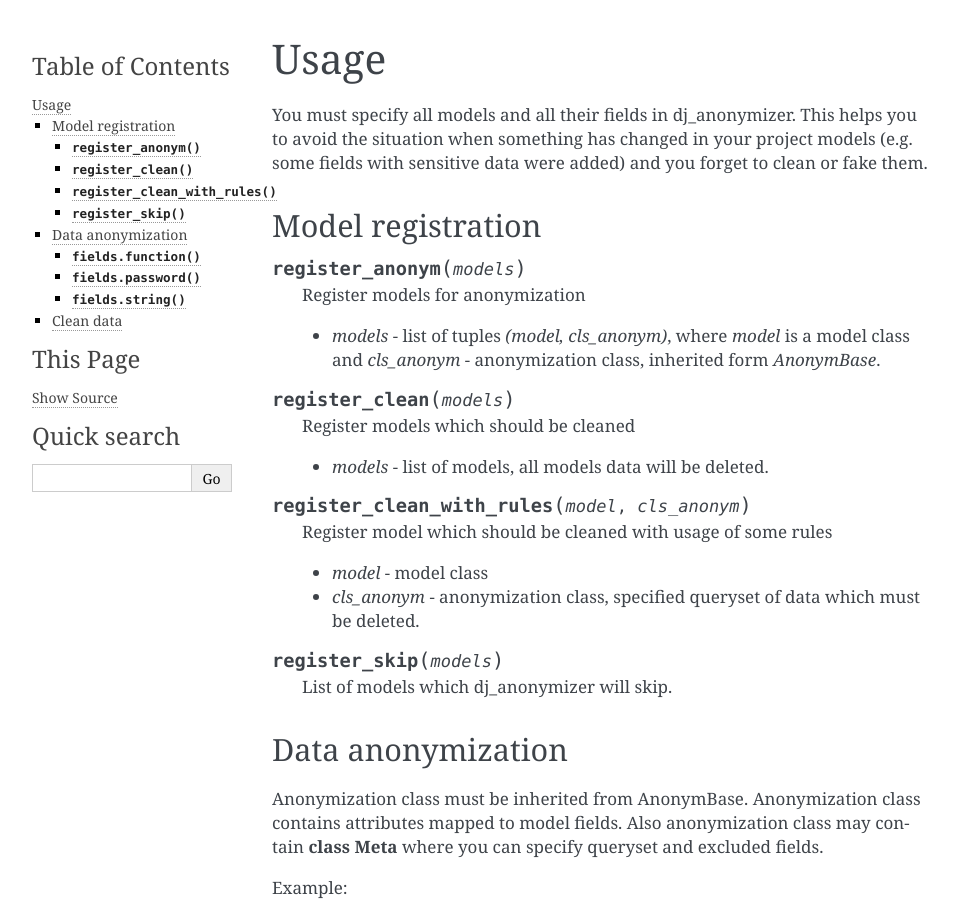
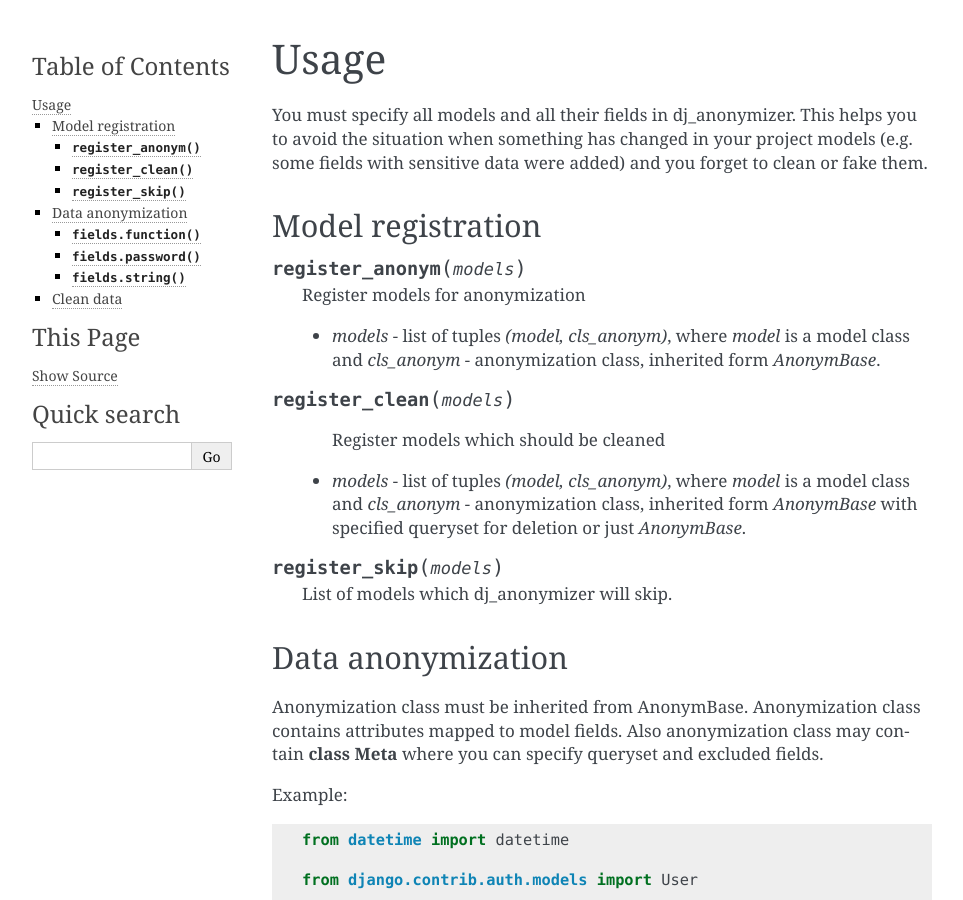
Before and after one commit to preply/dj_anonymizer, a Sphinx documentation site: the page built from docs/usage.rst, in a window 1280 px wide and 900 px high. Shown: the whole window, without its empty margins (148-1111 px from the left). Built offline with Sphinx 7.4.7, drawn with Linux system fonts in a browser that asks for light colours; some of the changed text lies outside the part shown.

Commit message:
remove register_clean_with_rules method

```diff
--- a/docs/changelog.rst
+++ b/docs/changelog.rst
@@ -2,6 +2,7 @@ Changelog
 =============
 Unreleased
 ----------
+* Improvement: removed `register_clean_with_rules` which now covered via `register_clean` (`#35 <https://github.com/preply/dj_anonymizer/pull/35>`__)
 * Improvement: rename `anonym_field` to `fields` for more convenience (`#34 <https://github.com/preply/dj_anonymizer/pull/34>`__)
 
 0.3.1
--- a/docs/usage.rst
+++ b/docs/usage.rst
@@ -16,14 +16,7 @@ Model registration
 
     Register models which should be cleaned
 
-    * `models` - list of models, all models data will be deleted.
-
-.. function:: register_clean_with_rules(model, cls_anonym)
-
-    Register model which should be cleaned with usage of some rules
-
-    * `model` - model class
-    * `cls_anonym` - anonymization class, specified queryset of data which must be deleted.
+   * `models` - list of tuples `(model, cls_anonym)`, where `model` is a model class and `cls_anonym` - anonymization class, inherited form `AnonymBase` with specified queryset for deletion or just `AnonymBase`.
 
 .. function:: register_skip(models)
 
@@ -124,10 +117,13 @@ Example 1 - delete all data from model `User`::
 
     from django.contrib.auth.models import User
 
+    from dj_anonymizer.register_models import AnonymBase
     from dj_anonymizer.register_models import register_clean
 
 
-    register_clean(User)
+    register_clean([
+        (User, AnonymBase),
+    ])
 
 Example 2 - delete all data from model `User`, except user with id=1::
 
@@ -142,4 +138,6 @@ Example 2 - delete all data from model `User`, except user with id=1::
             queryset = User.objects.exclude(id=1)
 
 
-    register_clean(User, UserAnonym)
+    register_clean([
+        (User, UserAnonym),
+    ])
```
Also changed, not shown: 1 other file.
